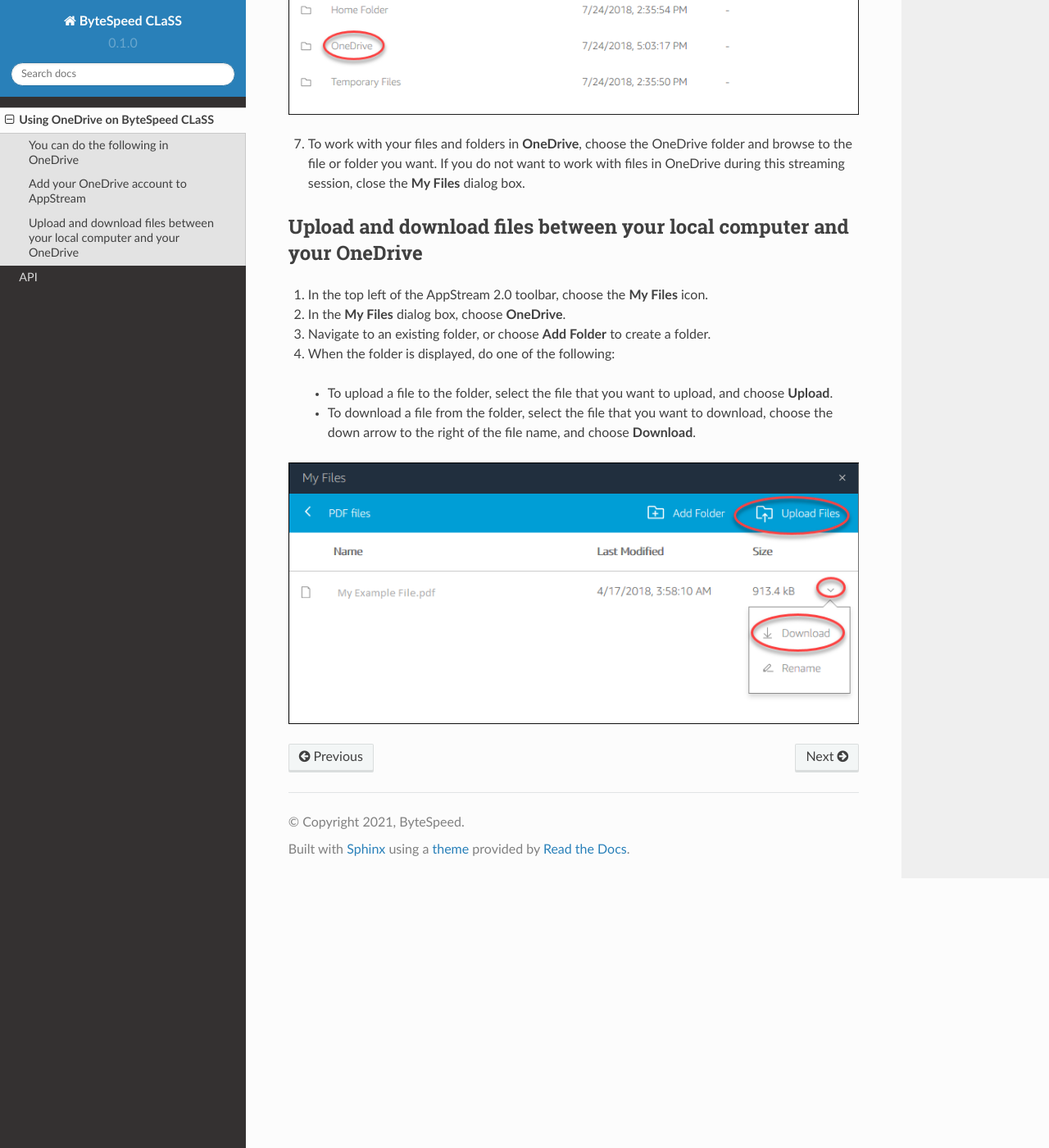
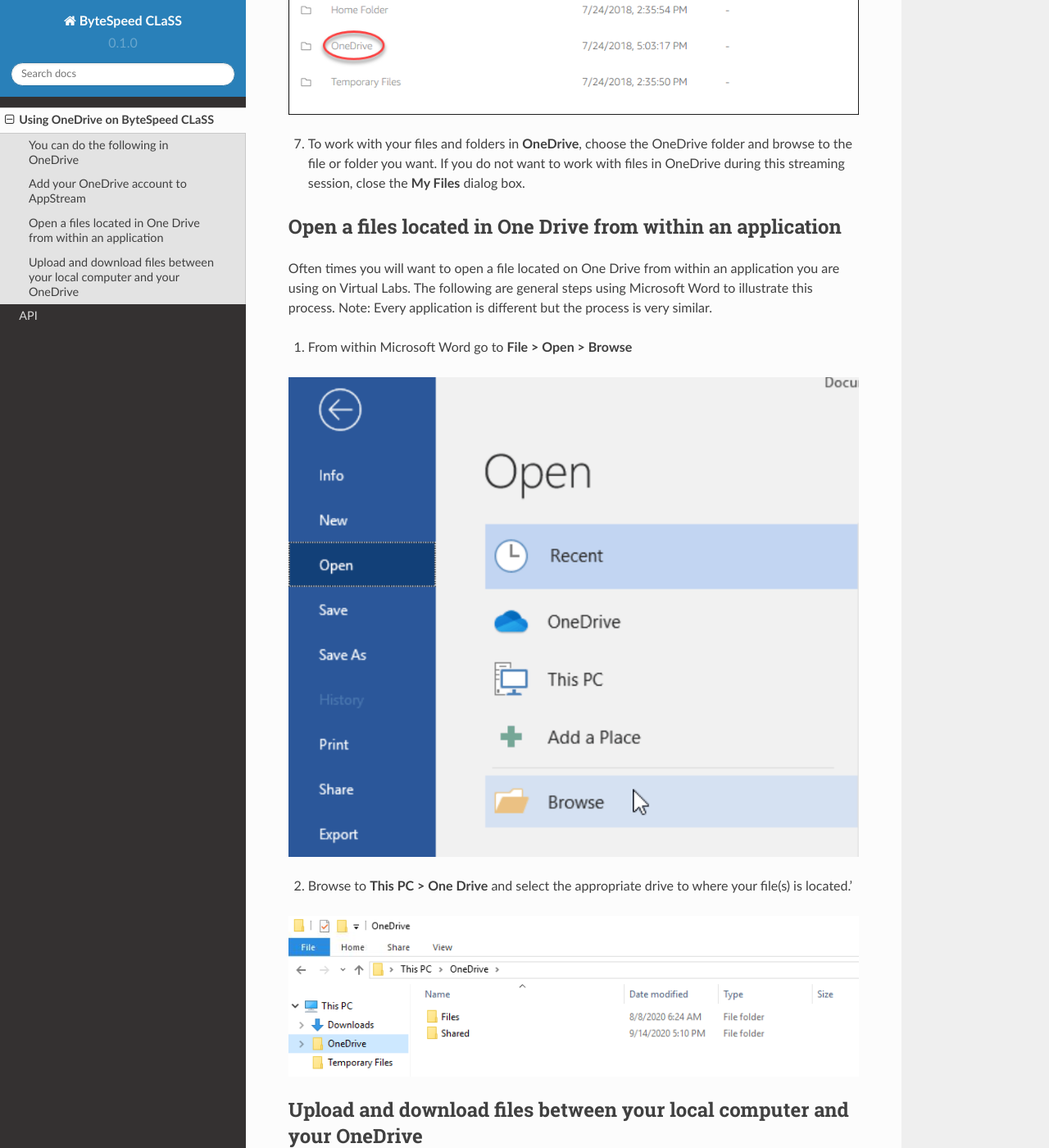
Before and after one commit to bytespeed/CLaaS-Documentation, a Sphinx documentation site: the page built from docs/onedrive.rst, in a window 1280 px wide and 1400 px high, scrolled down 1529 px. Shown: the whole window at 82% size. Built offline with Sphinx 7.4.7 and the Read the Docs theme 2.0.0, drawn with Linux system fonts in a browser that asks for light colours.

Commit message:
onedrive docs

```diff
--- a/docs/onedrive.rst
+++ b/docs/onedrive.rst
@@ -43,6 +43,19 @@
 
 7.	To work with your files and folders in **OneDrive**, choose the OneDrive folder and browse to the file or folder you want. If you do not want to work with files in OneDrive during this streaming session, close the **My Files** dialog box.
 
+Open a files located in One Drive from within an application
+----------------
+
+Often times you will want to open a file located on One Drive from within an application you are using on Virtual Labs.  The following are general steps using Microsoft Word to illustrate this process.  Note: Every application is different but the process is very similar.
+
+1. From within Microsoft Word go to **File > Open > Browse**
+
+.. image:: _static/word_open_file.png
+
+2. Browse to **This PC > One Drive** and select the appropriate drive to where your file(s) is located.'
+
+.. image:: _static/file_explorer_onedrive.png
+
 Upload and download files between your local computer and your OneDrive
 ----------------
 
```
Also changed, not shown: docs/_static/file_explorer_onedrive.png (added), docs/_static/word_open_file.png (added).
